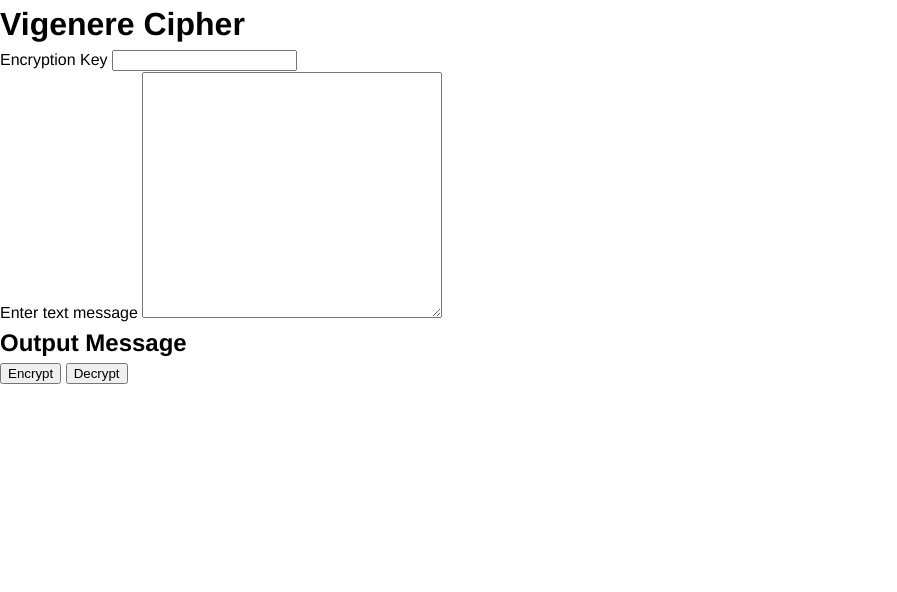
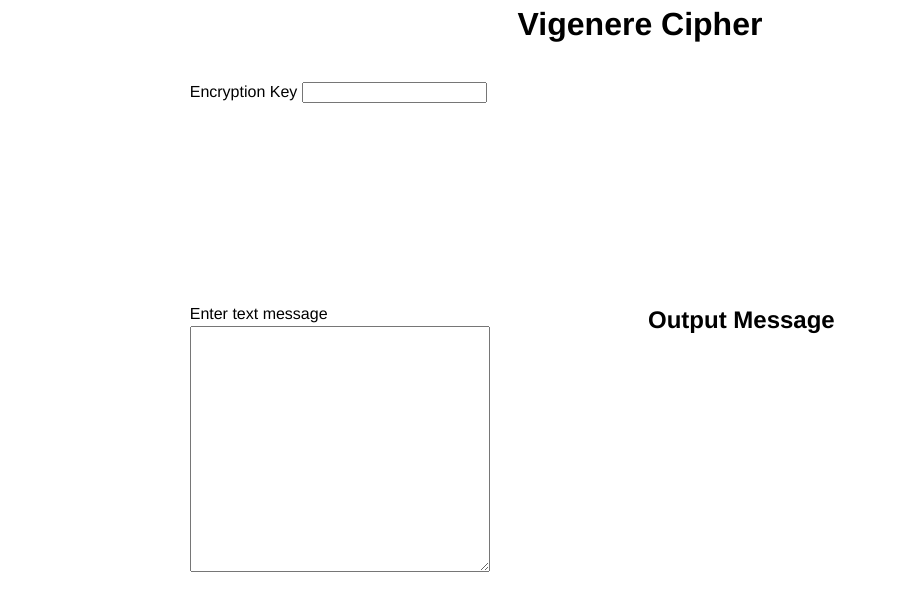
Before and after one commit to DarkHorse1997/vigenere-cipher, a website built with Vite: page index.html in a window 1280 px wide. Shown: the top 592 px of the page, without its empty margins (0-897 px from the left). Built offline with nearby package versions, Linux system fonts and the light colour scheme.

Commit message:
Add layout styles

```diff
--- a/style.css
+++ b/style.css
@@ -23,4 +23,40 @@ body {
 	-webkit-font-smoothing: antialiased;
 	-moz-osx-font-smoothing: grayscale;
 	line-height: 1.5;
+	display: flex;
+	flex-direction: column;
+	justify-content: space-evenly;
+	align-items: center;
 }
+header {
+	height: 10%;
+	max-width: 100%;
+}
+
+main {
+	height: 90%;
+	max-width: 100%;
+	display: grid;
+	grid-template-columns: 1fr 1fr;
+	grid-template-rows: 1fr 1fr 1fr;
+	gap: 16px 16px;
+	grid-template-areas:
+		"key key"
+		"input output"
+		"button button";
+}
+
+.key-container {
+	grid-area: key;
+}
+.text-container {
+	grid-area: input;
+	max-width: 50%;
+}
+.output-container {
+	grid-area: output;
+	max-width: 50%;
+}
+.button-container {
+	grid-area: button;
+}
```
